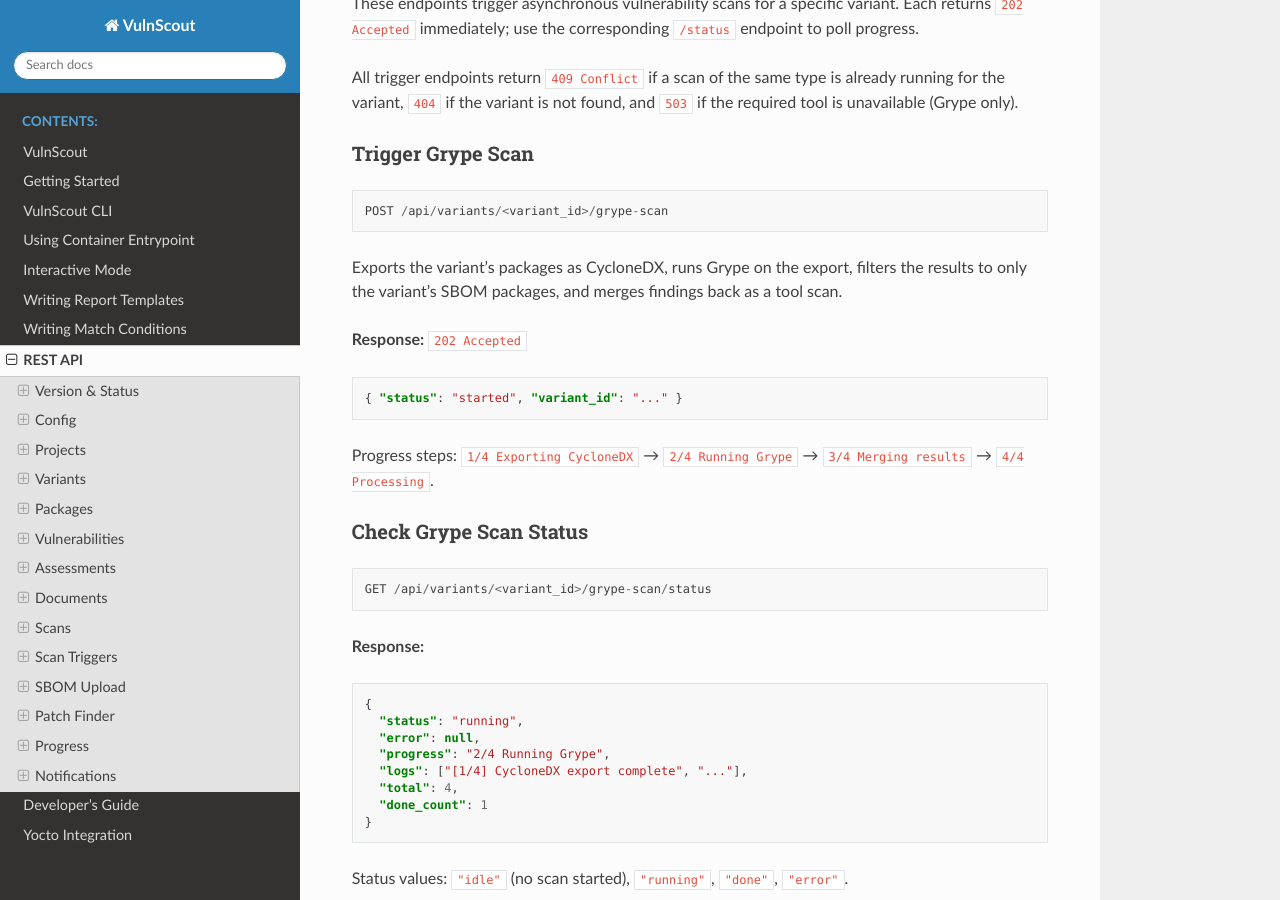
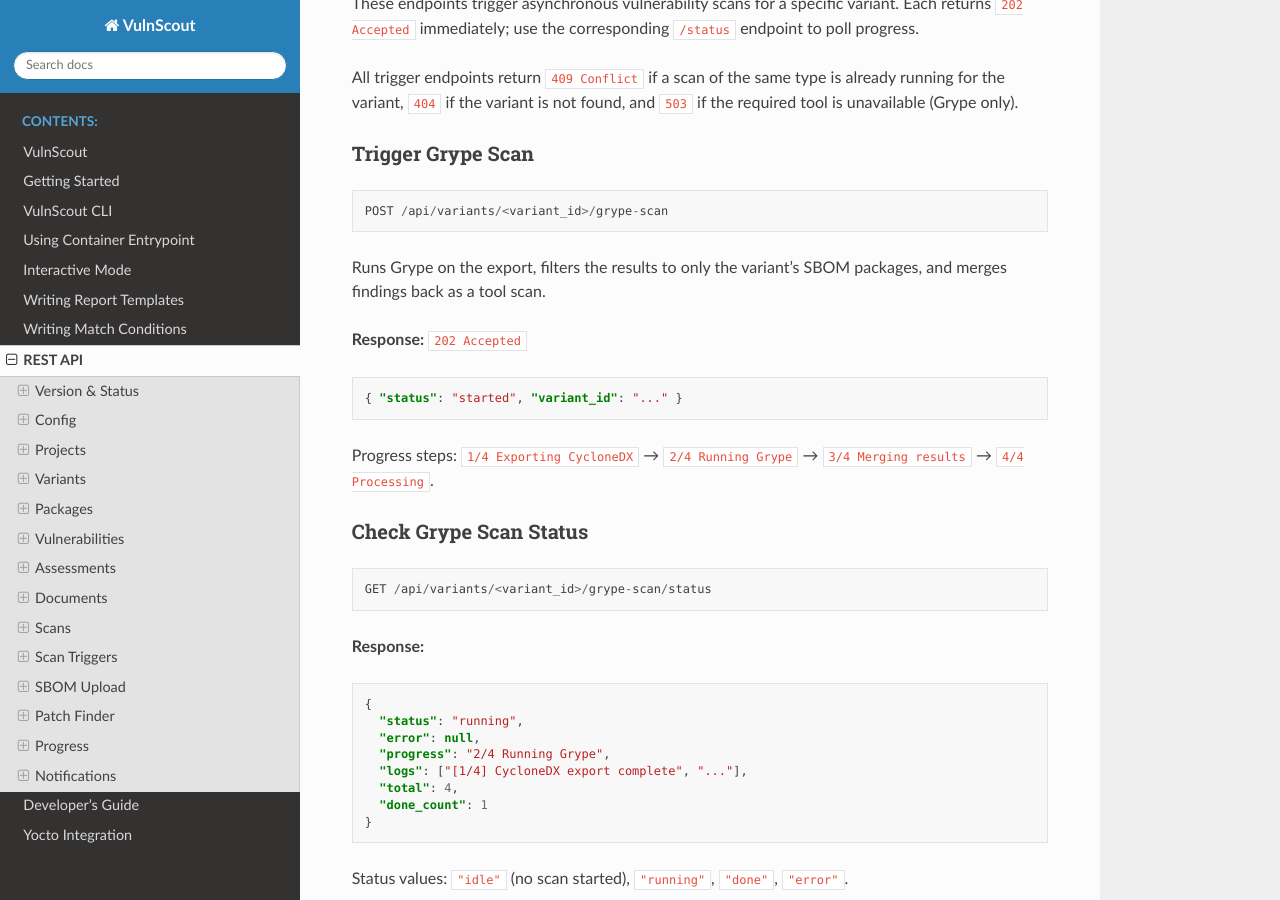
Before and after one commit to savoirfairelinux/vulnscout, a Sphinx documentation site: the page built from doc/source/api.md, in a window 1280 px wide and 900 px high, scrolled down 14703 px. Built offline with Sphinx 7.4.7 and the Read the Docs theme 3.1.0, drawn with Linux system fonts in a browser that asks for light colours.

Commit message:
fix: Remove unecessary conversion explanaition
Change-Id: Idbd62502debe8e562f6d6ec44793dc4bb31e2b9f

````diff
--- a/doc/source/api.md
+++ b/doc/source/api.md
@@ -669,7 +669,7 @@
 POST /api/variants/<variant_id>/grype-scan
 ```
 
-Exports the variant's packages as CycloneDX, runs Grype on the export, filters the results to only the variant's SBOM packages, and merges findings back as a tool scan.
+Runs Grype on the export, filters the results to only the variant's SBOM packages, and merges findings back as a tool scan.
 
 **Response:** `202 Accepted`
 ```json
````
